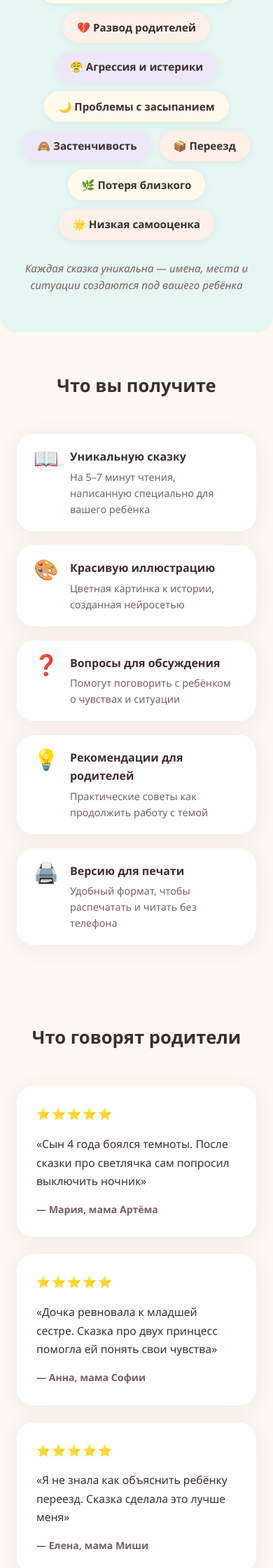
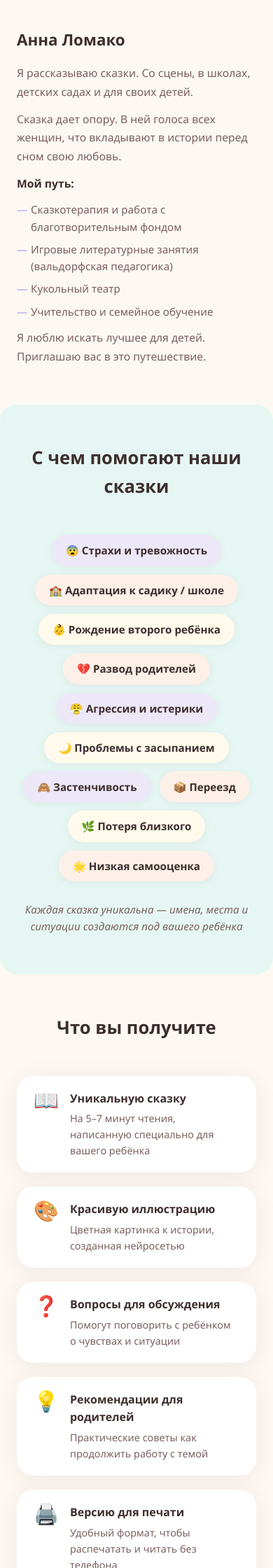
Before and after one commit to kotyadji-coder/tales, a FastAPI app: page / in a window 390 px wide. Shown: the part 3830-6070 px from the top of the page at 70% size. Run offline with FastAPI, Linux system fonts and the light colour scheme.

Commit message:
Add About Creator section with video before 'С чем помогают наши сказки'

```diff
--- a/templates/index.html
+++ b/templates/index.html
@@ -736,6 +736,92 @@
       .cta-buttons { flex-direction: column; align-items: center; }
       .cta-buttons .btn { width: 100%; justify-content: center; }
     }
+
+    /* ─── CREATOR ───────────────────────────────────────────────── */
+    .creator {}
+
+    .creator-inner {
+      display: flex;
+      gap: 40px;
+      align-items: flex-start;
+    }
+
+    .creator-text {
+      flex: 0 0 50%;
+    }
+
+    .creator-text h3 {
+      font-size: 1.4rem;
+      font-weight: 800;
+      margin-bottom: 16px;
+      color: var(--text);
+    }
+
+    .creator-text p {
+      font-size: 0.98rem;
+      color: var(--text-soft);
+      line-height: 1.7;
+      margin-bottom: 12px;
+    }
+
+    .creator-text p:last-child { margin-bottom: 0; }
+
+    .creator-text strong {
+      color: var(--text);
+      font-weight: 700;
+    }
+
+    .creator-text ul {
+      list-style: none;
+      padding: 0;
+      margin: 8px 0 12px;
+      display: flex;
+      flex-direction: column;
+      gap: 8px;
+    }
+
+    .creator-text ul li {
+      font-size: 0.95rem;
+      color: var(--text-soft);
+      line-height: 1.6;
+      padding-left: 20px;
+      position: relative;
+    }
+
+    .creator-text ul li::before {
+      content: '—';
+      position: absolute;
+      left: 0;
+      color: var(--lavender);
+      font-weight: 700;
+    }
+
+    .creator-video {
+      flex: 0 0 50%;
+    }
+
+    .creator-video iframe {
+      width: 100%;
+      height: auto;
+      aspect-ratio: 853 / 480;
+      border-radius: var(--radius-lg);
+      display: block;
+    }
+
+    @media (max-width: 768px) {
+      .creator-inner {
+        flex-direction: column;
+      }
+      .creator-video {
+        flex: none;
+        width: 100%;
+        order: -1;
+      }
+      .creator-text {
+        flex: none;
+        width: 100%;
+      }
+    }
   </style>
 </head>
 <body>
@@ -886,6 +972,36 @@
           <h3>Связь с родителем</h3>
           <p>Совместное чтение + обсуждение = доверие и близость. Мы даём вопросы, которые помогут поговорить о действительно важном.</p>
         </div>
+      </div>
+
+    </div>
+  </div>
+</section>
+
+
+<!-- ─── О СОЗДАТЕЛЕ ──────────────────────────────────────────────── -->
+<section class="creator" id="creator">
+  <div class="container">
+    <h2 class="section-title reveal">О создателе</h2>
+
+    <div class="creator-inner reveal">
+
+      <div class="creator-text">
+        <h3>Анна Ломако</h3>
+        <p>Я рассказываю сказки. Со сцены, в школах, детских садах и для своих детей.</p>
+        <p>Сказка дает опору. В ней голоса всех женщин, что вкладывают в истории перед сном свою любовь.</p>
+        <p><strong>Мой путь:</strong></p>
+        <ul>
+          <li>Сказкотерапия и работа с благотворительным фондом</li>
+          <li>Игровые литературные занятия (вальдорфская педагогика)</li>
+          <li>Кукольный театр</li>
+          <li>Учительство и семейное обучение</li>
+        </ul>
+        <p>Я люблю искать лучшее для детей. Приглашаю вас в это путешествие.</p>
+      </div>
+
+      <div class="creator-video">
+        <iframe src="https://vk.com/video_ext.php?oid=-63358055&id=456239018&hash=0f12cb856b14a54c&autoplay=1" width="853" height="480" style="background-color: #000" allow="autoplay; encrypted-media; fullscreen; picture-in-picture; screen-wake-lock;" frameborder="0" allowfullscreen></iframe>
       </div>
 
     </div>
```
